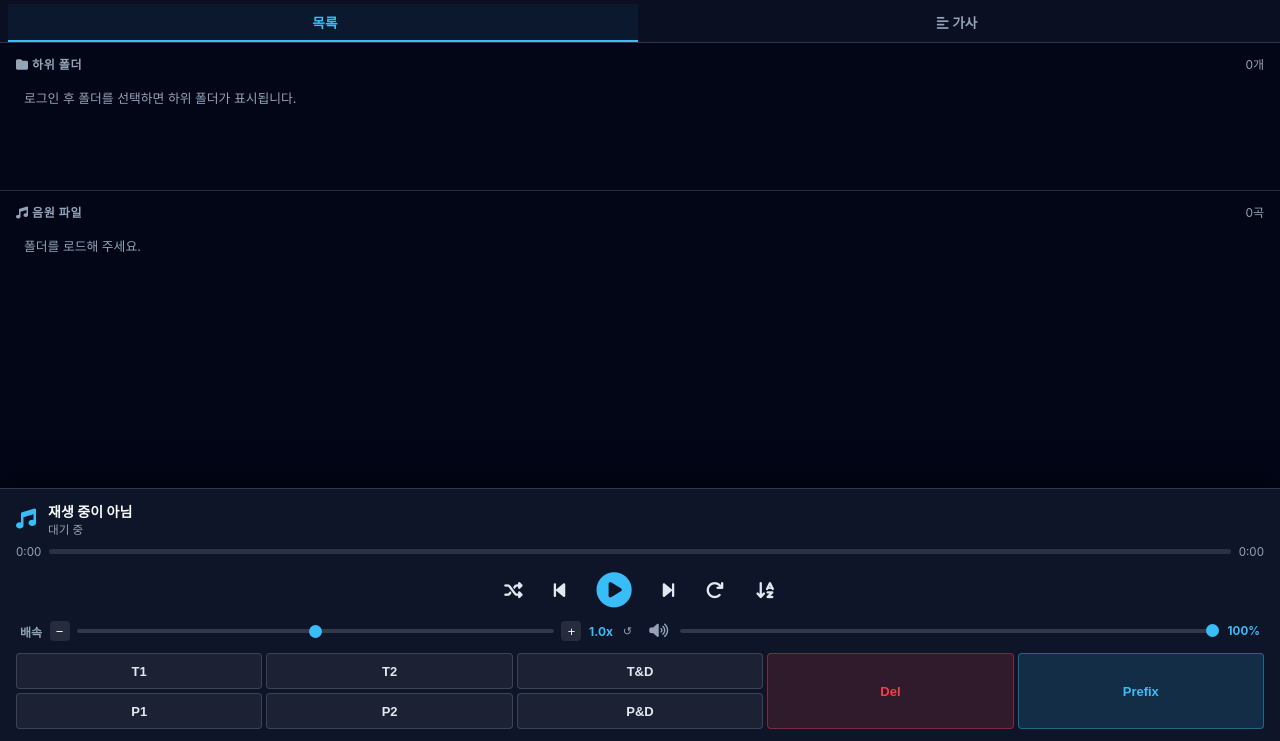
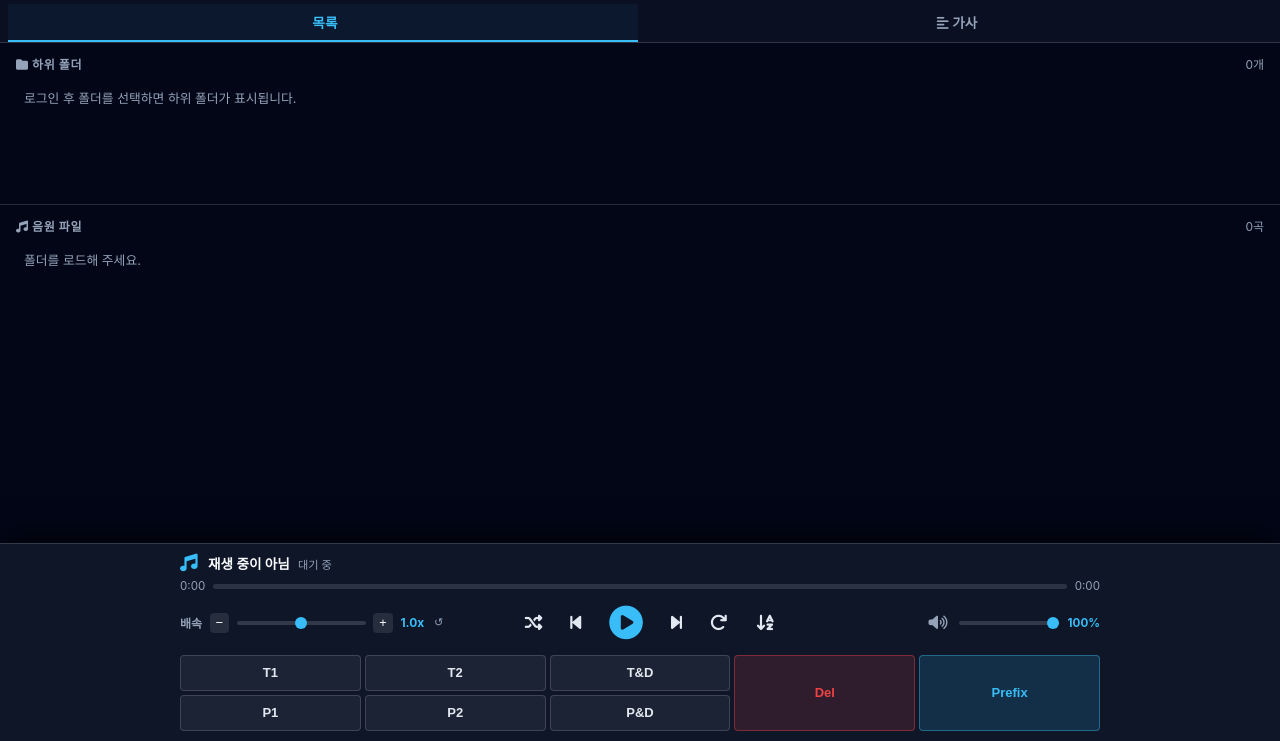
Before and after one commit to everhashk-justin/gdrive-player, a plain HTML site: page index.html in a window 1280 px wide. Shown: the part 59-800 px from the top of the page. Drawn offline with Linux system fonts and the light colour scheme.

Commit message:
style(gdrive_player): 하단 플레이어 컨트롤 바 레이아웃 재배치 및 균형 최적화

```diff
--- a/index.html
+++ b/index.html
@@ -79,7 +79,8 @@
 
     <!-- 하단 고정 플레이어 바 -->
     <div class="player-bar">
-        <!-- 현재 재생 정보 -->
+        <div class="player-bar-container">
+            <!-- 1. 현재 재생 정보 -->
             <div class="now-playing-info">
                 <div class="np-icon"><i class="fas fa-music" id="np-icon"></i></div>
                 <div class="now-playing-text">
@@ -88,7 +89,7 @@
                 </div>
             </div>
 
-        <!-- 프로그레스 바 -->
+            <!-- 2. 프로그레스 바 -->
             <div class="progress-container">
                 <span id="time-current">0:00</span>
                 <div class="progress-bar" id="progress-bar" onclick="seek(event)">
@@ -97,7 +98,19 @@
                 <span id="time-total">0:00</span>
             </div>
 
-        <!-- 컨트롤 버튼 -->
+            <!-- 3. 메인 컨트롤 행 (좌: 배속 | 중: 재생 제어 버튼 | 우: 음량) -->
+            <div class="player-controls-row">
+                <!-- 좌: 배속 조절 -->
+                <div class="speed-control">
+                    <span class="speed-label">배속</span>
+                    <button class="speed-step-btn" onclick="stepSpeed(-1)" title="감소">−</button>
+                    <input type="range" class="speed-slider" id="speed-slider" min="-3" max="3" step="1" value="0" oninput="onSpeedSliderChange(this.value)">
+                    <button class="speed-step-btn" onclick="stepSpeed(1)" title="증가">+</button>
+                    <span class="speed-value" id="speed-display">1.0x</span>
+                    <button class="speed-reset-btn" onclick="setSpeedStep(0)" title="1.0x 초기화">↺</button>
+                </div>
+
+                <!-- 중: 컨트롤 버튼들 -->
                 <div class="controls">
                     <button class="btn-ctrl" id="btn-shuffle" onclick="toggleShuffle()" title="랜덤 재생">
                         <i class="fas fa-random"></i>
@@ -119,19 +132,7 @@
                     </button>
                 </div>
 
-        <!-- 부가 컨트롤 (배속 & 음량) -->
-        <div class="extra-controls">
-            <!-- 배속 조절 -->
-            <div class="speed-control">
-                <span class="speed-label">배속</span>
-                <button class="speed-step-btn" onclick="stepSpeed(-1)" title="감소">−</button>
-                <input type="range" class="speed-slider" id="speed-slider" min="-3" max="3" step="1" value="0" oninput="onSpeedSliderChange(this.value)">
-                <button class="speed-step-btn" onclick="stepSpeed(1)" title="증가">+</button>
-                <span class="speed-value" id="speed-display">1.0x</span>
-                <button class="speed-reset-btn" onclick="setSpeedStep(0)" title="1.0x 초기화">↺</button>
-            </div>
-
-            <!-- 음량 조절 -->
+                <!-- 우: 음량 조절 -->
                 <div class="volume-control">
                     <button class="btn-vol-mute" onclick="toggleMute()" title="음소거 / 해제">
                         <i class="fas fa-volume-up" id="vol-icon"></i>
@@ -141,7 +142,7 @@
                 </div>
             </div>
 
-        <!-- 액션 패널 버튼 그리드 (T1, T2, T&D, P1, P2, P&D, Del, Prefix) -->
+            <!-- 4. 액션 패널 버튼 그리드 (T1, T2, T&D, P1, P2, P&D, Del, Prefix) -->
             <div class="action-panel-bottom">
                 <button class="action-btn" style="grid-column: 1; grid-row: 1;" onclick="performAction('t1')">T1</button>
                 <button class="action-btn" style="grid-column: 2; grid-row: 1;" onclick="performAction('t2')">T2</button>
@@ -152,6 +153,7 @@
                 <button class="action-btn" style="grid-column: 1; grid-row: 2;" onclick="performAction('p1')">P1</button>
                 <button class="action-btn" style="grid-column: 2; grid-row: 2;" onclick="performAction('p2')">P2</button>
                 <button class="action-btn" style="grid-column: 3; grid-row: 2;" onclick="performAction('p3')">P&D</button>
+            </div>
         </div>
     </div>
 
--- a/style.css
+++ b/style.css
@@ -146,7 +146,7 @@ main {
     overflow: hidden;
     display: flex;
     flex-direction: column;
-    padding-bottom: 275px; /* 하단 플레이어 바 및 버튼 높이 */
+    padding-bottom: 235px; /* 균형 잡힌 하단 플레이어 바 높이에 맞춰 최적화 */
 }
 
 .panel {
@@ -272,44 +272,54 @@ main {
     bottom: 0;
     left: 0;
     right: 0;
-    background: rgba(15, 23, 42, 0.95);
+    background: rgba(15, 23, 42, 0.96);
     backdrop-filter: blur(20px);
-    padding: 0.75rem 1rem;
+    padding: 0.5rem 1rem 0.65rem 1rem;
     border-top: 1px solid var(--border-color);
+    z-index: 20;
+    box-shadow: 0 -10px 25px rgba(0, 0, 0, 0.5);
+}
+
+.player-bar-container {
+    max-width: 920px;
+    margin: 0 auto;
+    width: 100%;
     display: flex;
     flex-direction: column;
-    gap: 0.5rem;
-    z-index: 20;
-    box-shadow: 0 -10px 25px rgba(0, 0, 0, 0.5);
+    gap: 0.35rem;
 }
 
 .now-playing-info {
     display: flex;
     align-items: center;
-    gap: 0.75rem;
+    gap: 0.65rem;
 }
 
 .np-icon {
     color: var(--accent-color);
-    font-size: 1.25rem;
+    font-size: 1.1rem;
 }
 
 .now-playing-text {
     flex: 1;
     min-width: 0;
+    display: flex;
+    align-items: baseline;
+    gap: 0.5rem;
 }
 
 .now-playing-title {
     font-weight: 600;
-    font-size: 0.875rem;
+    font-size: 0.85rem;
     overflow: hidden;
     text-overflow: ellipsis;
     white-space: nowrap;
 }
 
 .now-playing-status {
-    font-size: 0.725rem;
+    font-size: 0.7rem;
     color: var(--text-secondary);
+    white-space: nowrap;
 }
 
 /* 프로그레스 바 */
@@ -319,6 +329,7 @@ main {
     gap: 0.5rem;
     font-size: 0.725rem;
     color: var(--text-secondary);
+    width: 100%;
 }
 
 .progress-bar {
@@ -340,21 +351,32 @@ main {
     transition: width 0.05s linear;
 }
 
-/* 컨트롤 버튼들 */
+/* 컨트롤 행 (좌: 배속 | 중: 메인 재생 컨트롤 | 우: 음량) */
+.player-controls-row {
+    display: flex;
+    align-items: center;
+    justify-content: space-between;
+    gap: 0.75rem;
+    width: 100%;
+    margin: 0.15rem 0;
+}
+
+/* 컨트롤 버튼들 (중앙) */
 .controls {
     display: flex;
     justify-content: center;
     align-items: center;
-    gap: 1.25rem;
+    gap: 1.15rem;
+    flex: 0 0 auto;
 }
 
 .btn-ctrl {
     background: none;
     border: none;
     color: #e2e8f0;
-    font-size: 1.15rem;
+    font-size: 1.1rem;
     cursor: pointer;
-    padding: 0.35rem;
+    padding: 0.3rem;
     border-radius: 50%;
     display: flex;
     align-items: center;
@@ -372,21 +394,14 @@ main {
 }
 
 .btn-play {
-    font-size: 2.2rem;
+    font-size: 2.1rem;
     color: var(--accent-color);
 }
 
-/* 부가 컨트롤 (배속 & 음량) */
-.extra-controls {
-    display: flex;
-    align-items: center;
-    justify-content: space-between;
-    gap: 0.75rem;
-    padding: 0 0.25rem;
-}
-
+/* 배속 조절 (좌측) */
 .speed-control {
-    flex: 1;
+    flex: 0 1 210px;
+    min-width: 160px;
     display: flex;
     align-items: center;
     gap: 0.35rem;
@@ -412,8 +427,8 @@ main {
 
 .speed-slider::-webkit-slider-thumb {
     -webkit-appearance: none;
-    width: 13px;
-    height: 13px;
+    width: 12px;
+    height: 12px;
     border-radius: 50%;
     background: var(--accent-color);
     cursor: pointer;
@@ -450,11 +465,13 @@ main {
 }
 .speed-reset-btn:hover { color: var(--accent-color); }
 
-/* 음량 조절 */
+/* 음량 조절 (우측) */
 .volume-control {
-    flex: 1;
+    flex: 0 1 190px;
+    min-width: 140px;
     display: flex;
     align-items: center;
+    justify-content: flex-end;
     gap: 0.4rem;
     font-size: 0.75rem;
     color: var(--text-secondary);
@@ -478,6 +495,7 @@ main {
 
 .volume-slider {
     flex: 1;
+    max-width: 100px;
     height: 4px;
     -webkit-appearance: none;
     appearance: none;
@@ -489,8 +507,8 @@ main {
 
 .volume-slider::-webkit-slider-thumb {
     -webkit-appearance: none;
-    width: 13px;
-    height: 13px;
+    width: 12px;
+    height: 12px;
     border-radius: 50%;
     background: var(--accent-color);
     cursor: pointer;
@@ -504,13 +522,38 @@ main {
     font-size: 0.725rem;
 }
 
+/* 모바일/태블릿 반응형 */
+@media (max-width: 720px) {
+    .player-controls-row {
+        flex-wrap: wrap;
+        justify-content: center;
+        gap: 0.4rem;
+    }
+    .controls {
+        order: 1;
+        width: 100%;
+        margin-bottom: 0.15rem;
+    }
+    .speed-control {
+        order: 2;
+        flex: 1;
+        max-width: none;
+    }
+    .volume-control {
+        order: 3;
+        flex: 1;
+        max-width: none;
+    }
+}
+
 /* 액션 패널 버튼 그리드 (T1, T2, T&D, P1, P2, P&D, Del, Prefix) */
 .action-panel-bottom {
     display: grid;
     grid-template-columns: 1fr 1fr 1fr 1fr 1fr;
     grid-template-rows: auto auto;
     gap: 4px;
-    margin-top: 0.25rem;
+    margin-top: 0.15rem;
+    width: 100%;
 }
 
 .action-btn {
```
Lines whose indentation alone changed are shown as unchanged.
